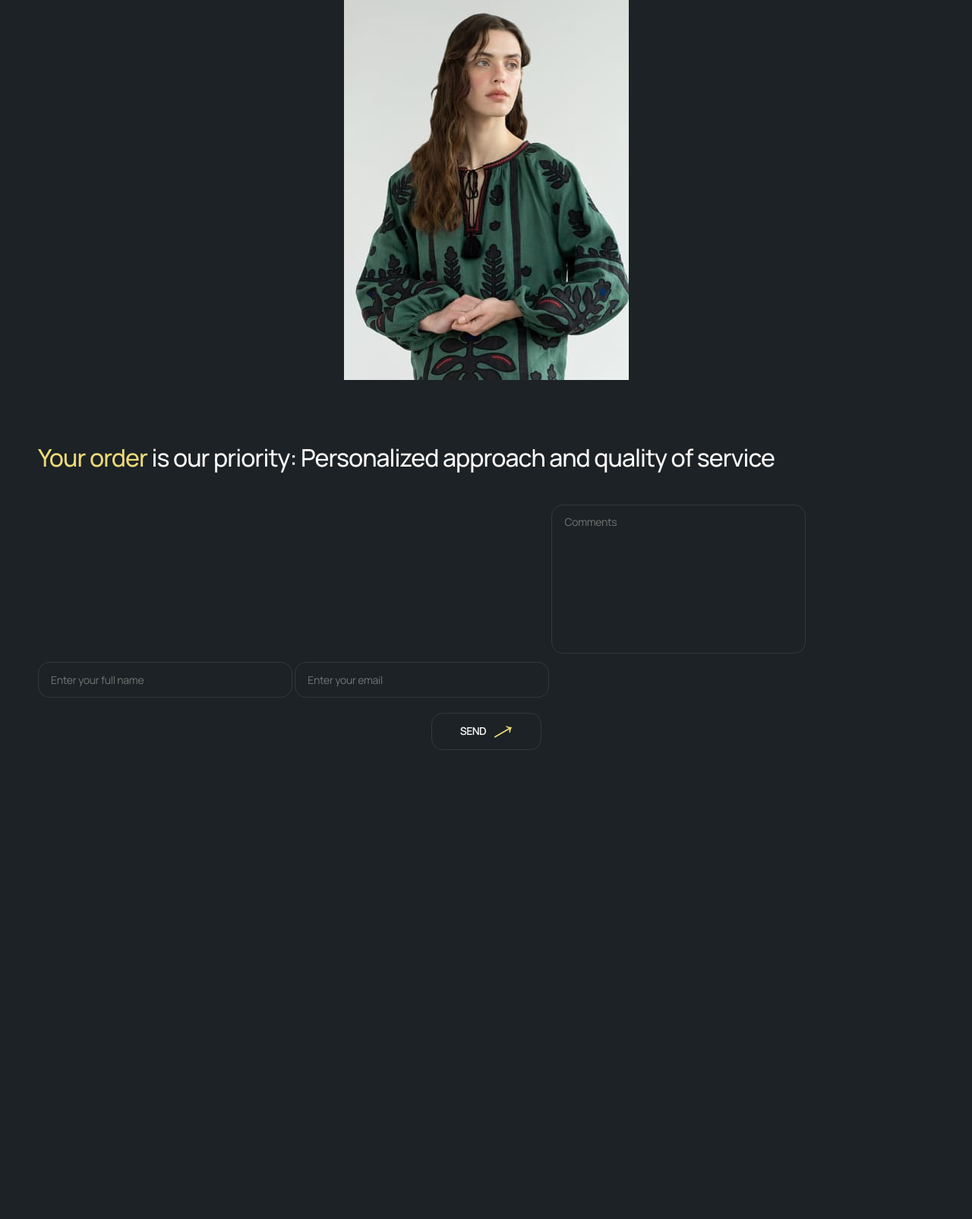
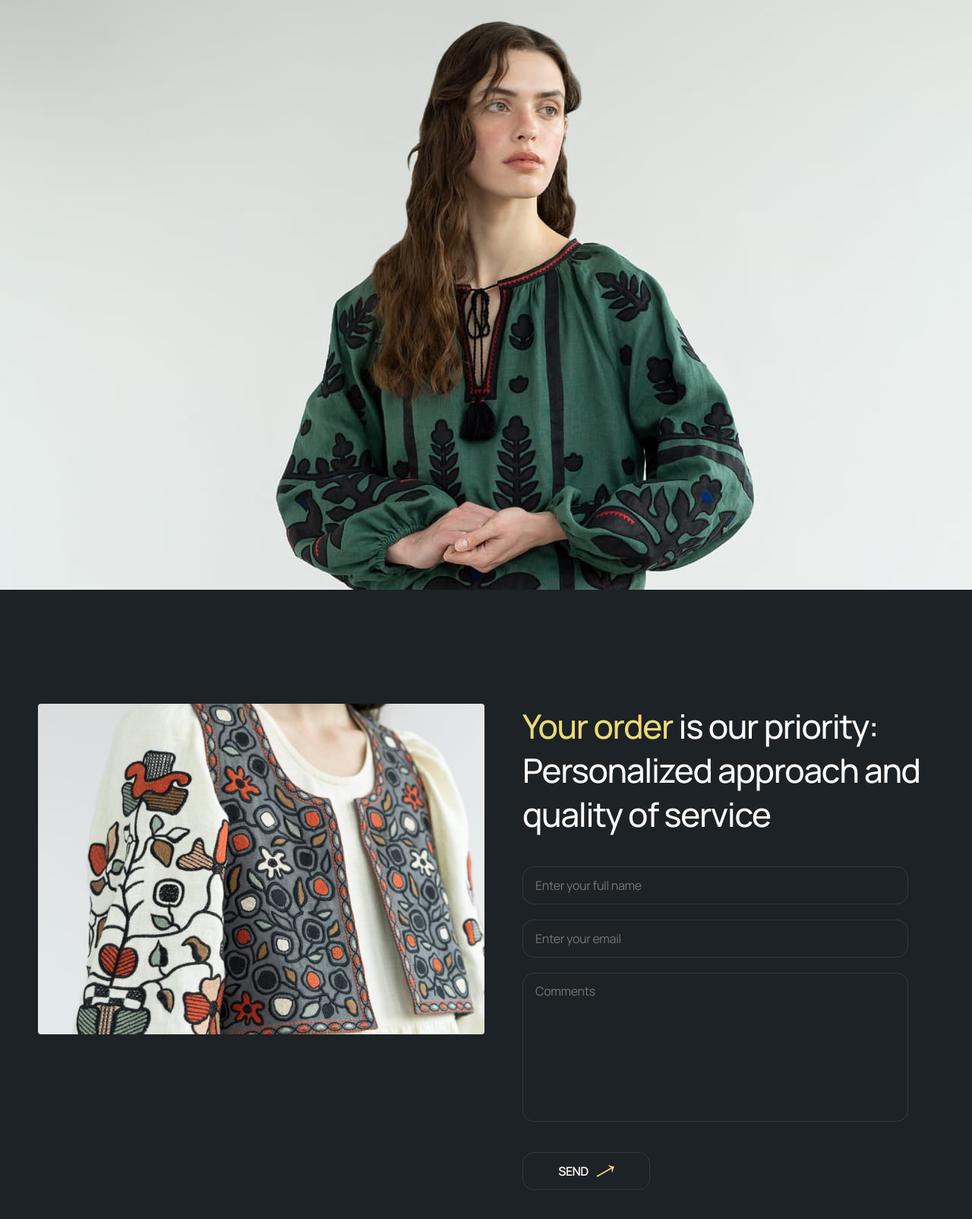
Before and after one commit to 972andy/project-DreamTeam18, a website built with Vite: page src/index.html in a window 1280 px wide. Shown: the whole page at 76% size. Before the commit the page ends 987 px from the top, so only its background shows below. Built offline with nearby package versions, Linux system fonts and the light colour scheme.

Commit message:
markup section  your order

```diff
--- a/src/css/order.css
+++ b/src/css/order.css
@@ -36,6 +36,7 @@
   border-radius: 15px;
   padding: 14px 16px;
   width: 335px;
+  max-width: 100%;
   height: 47px;
   font-weight: 400;
   font-size: 14px;
@@ -47,6 +48,7 @@
 .your-order-field:hover,
 .your-order-field:focus {
   border: 1px solid rgba(252, 249, 249, 0.6);
+  color: #fcf9f9;
 }
 
 .your-order-textarea {
@@ -72,9 +74,123 @@
   text-transform: uppercase;
   color: #fcf9f9;
   margin: 0 auto;
+  margin-bottom: 80px;
 }
 
 .your-order-btn:hover,
 .your-order-btn:focus {
   border: 1px solid #ecd979;
 }
+
+.your-order-img {
+  display: none;
+}
+
+@media screen and (min-width: 768px) {
+  .your-order-background-image {
+    background-image: url(/img/order-1-tablet-img.jpg);
+    max-width: 768px;
+    height: 776px;
+    margin-bottom: 100px;
+  }
+
+  .your-order-title {
+    font-size: 44px;
+    line-height: 1.318;
+  }
+
+  .your-order-field {
+    width: 508px;
+    height: 50px;
+    font-size: 16px;
+    margin-bottom: 20px;
+  }
+
+  .your-order-textarea {
+    height: 336px;
+    margin-bottom: 40px;
+  }
+
+  .your-order-btn {
+    width: 168px;
+    height: 50px;
+    font-size: 16px;
+    margin-left: 0;
+    margin-bottom: 100px;
+  }
+
+  .your-order-img {
+    display: block;
+    border-radius: 4px;
+    margin-bottom: 179px;
+  }
+}
+
+@media screen and (max-width: 768px) and (min-resolution: 192dpi) {
+  .your-order-background-image {
+    background-image: url(/img/order-1-tablet-img@2x.jpg);
+  }
+}
+
+@media screen and (min-width: 1280px) {
+  .your-order-background-image {
+    background-image: url(/img/order-1-desktop-img.jpg);
+    max-width: 1280px;
+    height: 776px;
+    margin-bottom: 150px;
+  }
+
+  .form-your-order {
+    display: flex;
+    flex-direction: column;
+  }
+
+  .your-order-textarea {
+    height: 196px;
+  }
+
+  .your-order-btn {
+    margin-bottom: 150px;
+  }
+
+  .your-order-img {
+    width: 588px;
+    max-height: 521px;
+    margin-right: 50px;
+    margin-bottom: 0;
+  }
+
+  .page-your-order {
+    display: flex;
+    flex-direction: row-reverse;
+  }
+}
+
+@media screen and (max-width: 1280px) and (min-resolution: 192dpi) {
+  .your-order-background-image {
+    background-image: url(/img/order-1-desktop-img@2x.jpg);
+  }
+}
+
+@media screen and (min-width: 1440px) {
+  .your-order-background-image {
+    background-image: url(/img/order-1-desktop-1440px-img.jpg);
+    max-width: 1440px;
+  }
+
+  .your-order-container {
+    padding-left: 100px;
+    padding-right: 100px;
+  }
+
+  .your-order-img {
+    max-width: 524px;
+    height: 521px;
+  }
+}
+
+@media screen and (min-width: 1440px) and (min-resolution: 192dpi) {
+  .your-order-background-image {
+    background-image: url(/img/order-1-desktop-1440px-img@2x.jpg);
+  }
+}
--- a/src/partials/order.html
+++ b/src/partials/order.html
@@ -1,8 +1,8 @@
 <!-- ===Vyshyvanka-Vibes-Order-Section=== -->
 <div class="your-order-background-image"></div>
-<section class="container">
-  <div class="test">
-    <div class="page-your-order">
+<section class="container your-order-container">
+  <div class="page-your-order">
+    <div class="your-order-title-with-form">
       <h2 class="your-order-title">
         <span class="your-order-title-part">Your order</span> is our priority:
         Personalized approach and quality of service
@@ -40,5 +40,33 @@
         </button>
       </form>
     </div>
+    <picture>
+      <source
+        media="(min-width: 768px)"
+        srcset="
+          /img/order-2-tablet-img.jpg    1x,
+          /img/order-2-tablet-img@2x.jpg 2x
+        "
+      />
+      <source
+        media="(min-width: 1280px)"
+        srcset="
+          /img/order-2-desktop-img.jpg    1x,
+          /img/order-2-desktop-img@2x.jpg 2x
+        "
+      />
+      <source
+        media="(max-width: 1440px)"
+        srcset="
+          /img/order-2-desktop-1440px-img.jpg    1x,
+          /img/order-2-desktop-1440px-img@2x.jpg 2x
+        "
+      />
+      <img
+        class="your-order-img"
+        src="/img/order-2-desktop-img.jpg"
+        alt="order 2"
+      />
+    </picture>
   </div>
 </section>
```
Also changed, not shown: src/img/ornament-gray-order.png (added).
